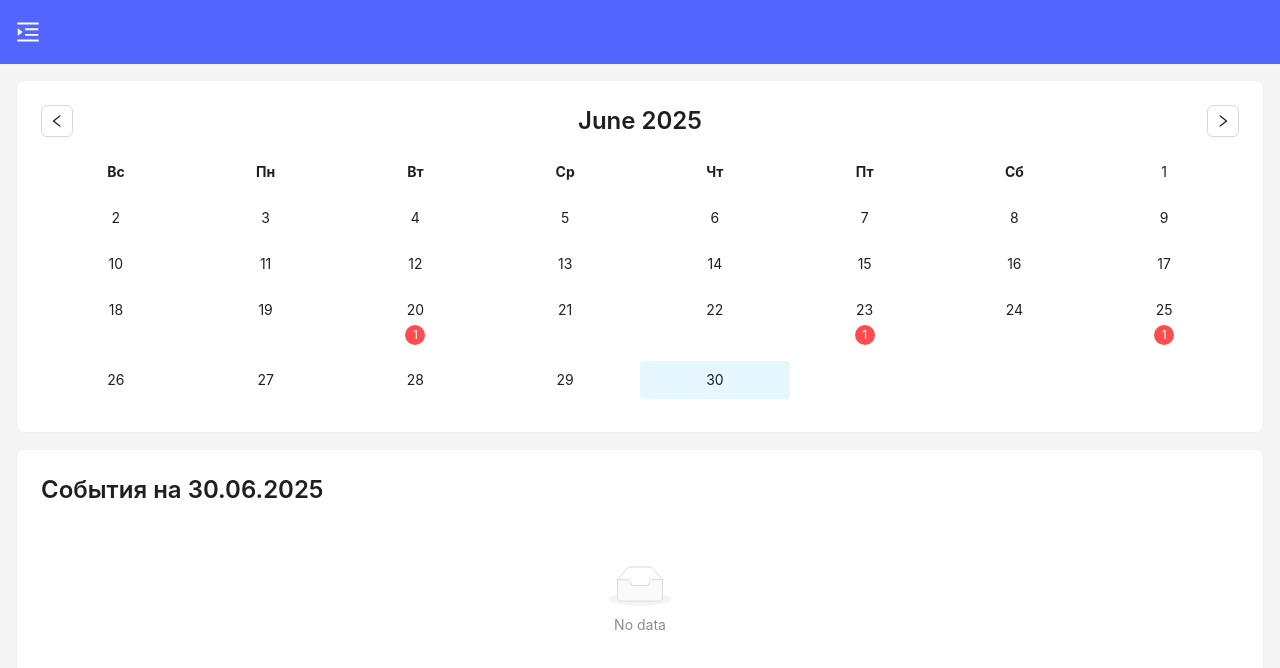
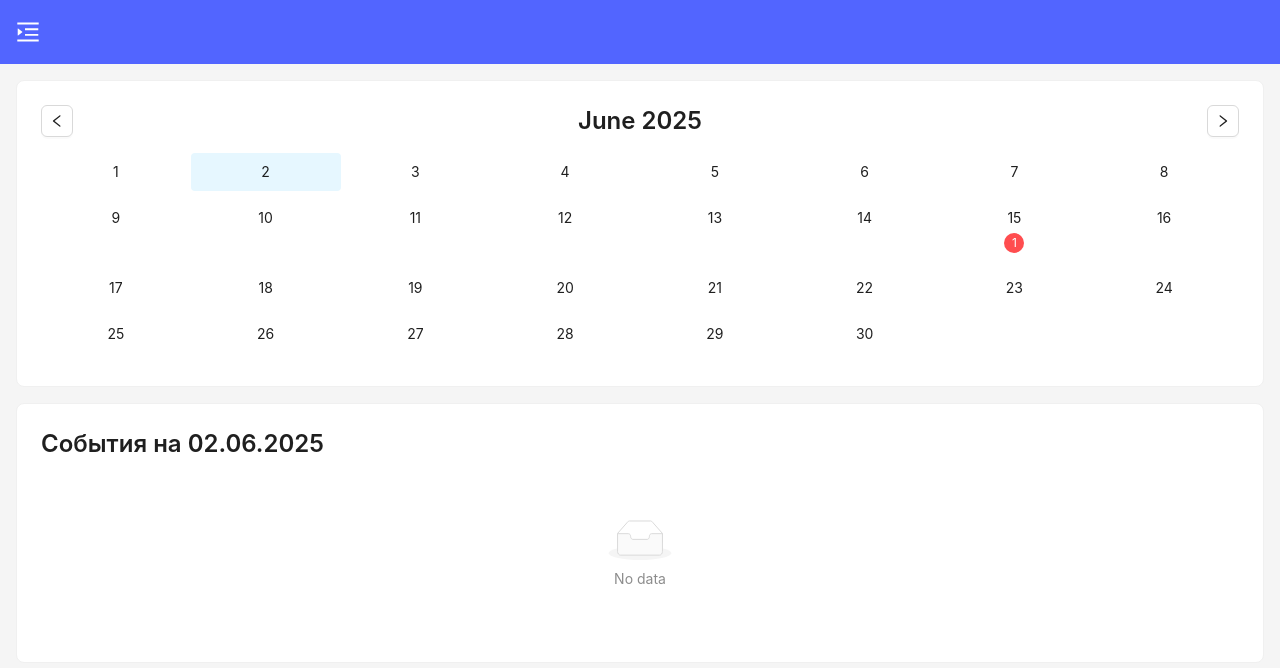
Before and after one commit to DmitriyGrosh/event-starter-frontend, a Next.js app: page /calendar in a window 1280 px wide. Shown: the top 668 px of the page. Built offline with nearby package versions, Linux system fonts and the light colour scheme; what @reatom/framework, @reatom/npm-react would draw is missing.

Commit message:
add some pages

```diff
--- a/src/app/calendar/page.tsx
+++ b/src/app/calendar/page.tsx
@@ -6,54 +6,13 @@ import { CardEvent } from '@/entities/events';
 import type { Moment } from 'moment';
 import moment from 'moment';
 import { LeftOutlined, RightOutlined } from '@ant-design/icons';
+import { events } from '@/entities/events/model/eventsData';
 
 const { Title } = Typography;
 
-// Mock data for events
-const mockEvents = [
-  {
-    id: "1",
-    title: "Tech Conference 2024",
-    location: "Москва",
-    price: 5000,
-    imageUrl: "https://optim.tildacdn.com/tild6138-3133-4732-a336-316166613961/-/cover/600x600/center/center/-/format/webp/photo_2016-09-15_16-.jpg.webp",
-    date: moment('2025-06-20')
-  },
-  {
-    id: "2",
-    title: "Startup Meetup",
-    location: "Санкт-Петербург",
-    price: 0,
-    imageUrl: "https://optim.tildacdn.com/tild6138-3133-4732-a336-316166613961/-/cover/600x600/center/center/-/format/webp/photo_2016-09-15_16-.jpg.webp",
-    date: moment('2025-06-23')
-  },
-  {
-    id: "3",
-    title: "Design Workshop",
-    location: "Казань",
-    price: 3000,
-    imageUrl: "https://optim.tildacdn.com/tild6138-3133-4732-a336-316166613961/-/cover/600x600/center/center/-/format/webp/photo_2016-09-15_16-.jpg.webp",
-    date: moment('2025-06-25')
-  }
-];
-
 const CalendarPage = () => {
-  const [currentDate, setCurrentDate] = useState<Moment | null>(null);
-  const [selectedDate, setSelectedDate] = useState<Moment | null>(null);
-
-  useEffect(() => {
-    const now = moment();
-    setCurrentDate(now);
-    setSelectedDate(now);
-  }, []);
-
-  if (!currentDate || !selectedDate) {
-    return null;
-  }
-
-  const daysInMonth = currentDate.daysInMonth();
-  const firstDayOfMonth = currentDate.startOf('month').day();
-  const lastDayOfMonth = currentDate.endOf('month').day();
+  const [currentDate, setCurrentDate] = useState(moment());
+  const [selectedDate, setSelectedDate] = useState(moment());
 
   const prevMonth = () => {
     setCurrentDate(currentDate.clone().subtract(1, 'month'));
@@ -65,26 +24,19 @@ const CalendarPage = () => {
 
   const renderCalendarDays = () => {
     const days = [];
-    const weekDays = ['Вс', 'Пн', 'Вт', 'Ср', 'Чт', 'Пт', 'Сб'];
-
-    // Add week day headers
-    weekDays.forEach(day => {
-      days.push(
-        <Col key={day} span={3} style={{ textAlign: 'center', padding: '8px' }}>
-          <strong>{day}</strong>
-        </Col>
-      );
-    });
+    const firstDayOfMonth = currentDate.clone().startOf('month').day();
+    const daysInMonth = currentDate.daysInMonth();
+    const lastDayOfMonth = (firstDayOfMonth + daysInMonth) % 7;
 
     // Add empty cells for days before the first day of the month
     for (let i = 0; i < firstDayOfMonth; i++) {
-      days.push(<Col key={`empty-${i}`} span={3} />);
+      days.push(<Col key={`empty-start-${i}`} span={3} />);
     }
 
     // Add days of the month
     for (let day = 1; day <= daysInMonth; day++) {
       const date = currentDate.clone().date(day);
-      const eventsOnDate = mockEvents.filter(event => event.date.isSame(date, 'day'));
+      const eventsOnDate = events.filter(event => event.date?.isSame(date, 'day'));
       const isSelected = selectedDate.isSame(date, 'day');
 
       days.push(
@@ -116,8 +68,8 @@ const CalendarPage = () => {
     return days;
   };
 
-  const filteredEvents = mockEvents.filter(event =>
-    event.date.isSame(selectedDate, 'day')
+  const filteredEvents = events.filter(event =>
+    event.date?.isSame(selectedDate, 'day')
   );
 
   return (
@@ -147,6 +99,7 @@ const CalendarPage = () => {
                 location={event.location}
                 price={event.price}
                 imageUrl={event.imageUrl}
+                description={event.description}
               />
             </List.Item>
           )}
--- /dev/null
+++ b/src/entities/events/model/eventsData.ts
@@ -0,0 +1,68 @@
+import moment from 'moment';
+
+export interface Event {
+    id: string;
+    title: string;
+    location: string;
+    price: number;
+    imageUrl: string;
+    description: string;
+    date?: moment.Moment;
+}
+
+export const events: Event[] = [
+    {
+        id: "1",
+        title: "Tech Summit 2024",
+        location: "Москва",
+        price: 15000,
+        imageUrl: "https://images.unsplash.com/photo-1540575467063-178a50c2df87?q=80&w=600&auto=format&fit=crop",
+        description: "Крупнейшая технологическая конференция года. Встреча с ведущими экспертами индустрии, обсуждение последних трендов в AI, облачных технологиях и кибербезопасности.",
+        date: moment('2025-06-15')
+    },
+    {
+        id: "2",
+        title: "Startup Weekend",
+        location: "Санкт-Петербург",
+        price: 5000,
+        imageUrl: "https://images.unsplash.com/photo-1505373877841-8d25f7d46678?q=80&w=600&auto=format&fit=crop",
+        description: "54 часа на создание стартапа с нуля. Объединитесь с единомышленниками, разработайте MVP и представьте его инвесторам.",
+        date: moment('2025-07-20')
+    },
+    {
+        id: "3",
+        title: "Design Conference",
+        location: "Казань",
+        price: 8000,
+        imageUrl: "https://images.unsplash.com/photo-1511795409834-ef04bbd61622?q=80&w=600&auto=format&fit=crop",
+        description: "Конференция для дизайнеров всех направлений. Мастер-классы по UI/UX, типографике, брендингу и дизайн-мышлению.",
+        date: moment('2025-08-10')
+    },
+    {
+        id: "4",
+        title: "AI Workshop",
+        location: "Новосибирск",
+        price: 12000,
+        imageUrl: "https://images.unsplash.com/photo-1550751827-4bd374c3f58b?q=80&w=600&auto=format&fit=crop",
+        description: "Практический воркшоп по искусственному интеллекту. Изучите основы машинного обучения и создайте свой первый AI-проект.",
+        date: moment('2025-09-05')
+    },
+    {
+        id: "5",
+        title: "Blockchain Meetup",
+        location: "Екатеринбург",
+        price: 0,
+        imageUrl: "https://images.unsplash.com/photo-1639762681057-408e52192e55?q=80&w=600&auto=format&fit=crop",
+        description: "Ежемесячная встреча блокчейн-энтузиастов. Обсуждение последних трендов в DeFi, NFT и Web3 технологиях.",
+        date: moment('2025-10-15')
+    },
+    {
+        id: "6",
+        title: "Digital Marketing Forum",
+        location: "Сочи",
+        price: 20000,
+        imageUrl: "https://images.unsplash.com/photo-1556761175-b413da4baf72?q=80&w=600&auto=format&fit=crop",
+        description: "Форум для маркетологов и владельцев бизнеса. Стратегии продвижения, SMM, контент-маркетинг и аналитика.",
+        date: moment('2025-11-20')
+    }
+];
--- a/src/entities/events/ui/CardEvent.tsx
+++ b/src/entities/events/ui/CardEvent.tsx
@@ -13,6 +13,7 @@ interface CardEventProps {
 	price: number;
 	imageUrl: string;
 	id: string;
+	description: string;
 }
 
 export const CardEvent: FC<CardEventProps> = ({
@@ -20,7 +21,8 @@ export const CardEvent: FC<CardEventProps> = ({
 	location,
 	price,
 	imageUrl,
-	id
+	id,
+	description
 }) => {
 	const router = useRouter();
 
@@ -55,6 +57,9 @@ export const CardEvent: FC<CardEventProps> = ({
 				<Title level={5} style={{margin: 0, overflow: 'hidden', textOverflow: 'ellipsis'}}>
 					{title}
 				</Title>
+				<Text type="secondary" style={{fontSize: '14px', display: '-webkit-box', WebkitLineClamp: 2, WebkitBoxOrient: 'vertical', overflow: 'hidden'}}>
+					{description}
+				</Text>
 				<Flex justify="space-between" align="center">
 					<Space>
 						<EnvironmentOutlined style={{color: '#8C8C8C'}}/>
```
Also changed, not shown: src/app/events/[id]/page.tsx (+16 -18 lines), src/app/profile/page.tsx (+6 -26 lines), src/pages/home/Home.tsx (+12 -28 lines).
